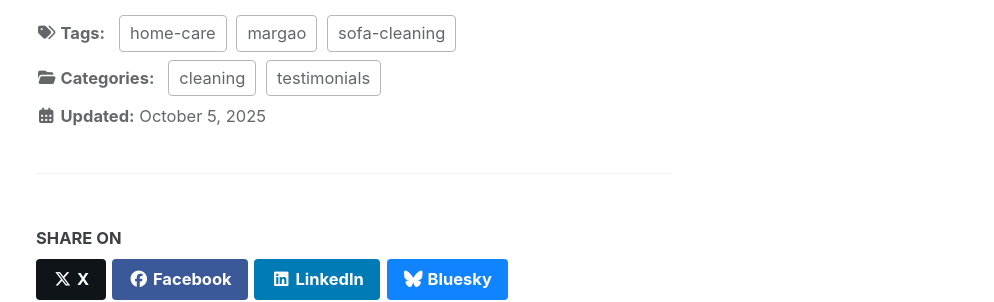
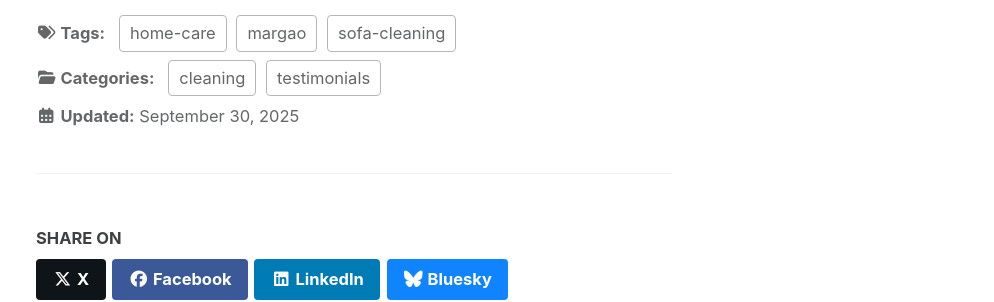
Before and after one commit to goashinecs/goashinecs, a Jekyll site: the page built from _posts/2025-09-30-sofa-cleaning-margao-testimonial.md, in a window 1280 px wide and 900 px high, scrolled down 2951 px. Shown: the part 154-456 px from the top of the window, without its empty margins (286-1280 px from the left). Built offline with Jekyll 4.4.1, drawn with Linux system fonts in a browser that asks for light colours; cached includes are drawn as plain includes.

Commit message:
Update and rename 2025-10-05-sofa-cleaning-margao-testimonial.md to 2025-09-30-sofa-cleaning-margao-testimonial.md

```diff
--- a/_posts/2025-10-05-sofa-cleaning-margao-testimonial.md
+++ b/_posts/2025-09-30-sofa-cleaning-margao-testimonial.md
@@ -1,7 +1,7 @@
 ---
 layout: single
 title: "Sofa Cleaning in Margao – A Homeowner’s Honest Review"
-date: 2025-10-05
+date: 2025-09-30
 author: Goa Shine Cleaning Services
 categories: [cleaning, testimonials]
 tags: [sofa-cleaning, margao, home-care]
```
